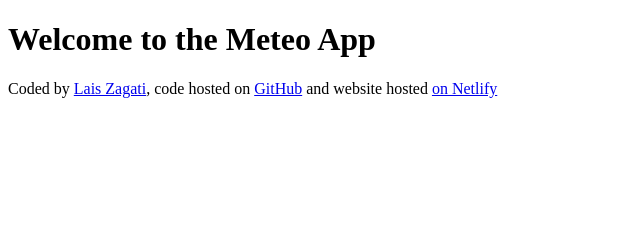
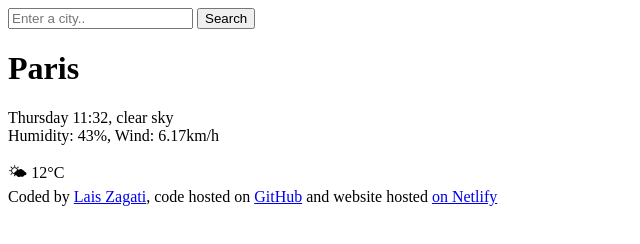
Before and after one commit to LaisZagati/Vanilla-Weather-Search, a plain HTML site: page index.html in a window 1280 px wide. Shown: the whole page, without its empty margins (0-640 px from the left). Drawn offline with Linux system fonts and the light colour scheme.

Commit message:
Vanilla Weather Search / HTML

```diff
--- a/index.html
+++ b/index.html
@@ -6,12 +6,33 @@
     <title>Meteo App</title>
   </head>
   <body>
-    <h1>Welcome to the Meteo App</h1>
+    <header>
+      <form>
+        <input type="search" placeholder="Enter a city.." required />
+        <input type="submit" value="Search" />
+      </form>
+    </header>
+    <main>
+      <div>
+        <h1>Paris</h1>
+        <p>
+          Thursday 11:32, clear sky
+          <br />
+          Humidity: 43%, Wind: 6.17km/h
+        </p>
+      </div>
+      <div>🌤 12°C</div>
+    </main>
+
     <footer>
       Coded by
       <a href="https://github.com/LaisZagati/" target="_blank"> Lais Zagati</a>,
       code hosted on
-      <a href="https://github.com/LaisZagati/Vanilla-Weather-Search" target="_blank">GitHub</a>
+      <a
+        href="https://github.com/LaisZagati/Vanilla-Weather-Search"
+        target="_blank"
+        >GitHub</a
+      >
       and website hosted
       <a href="https://weather-search-shecode.netlify.app/" target="_blank"
         >on Netlify</a
```
